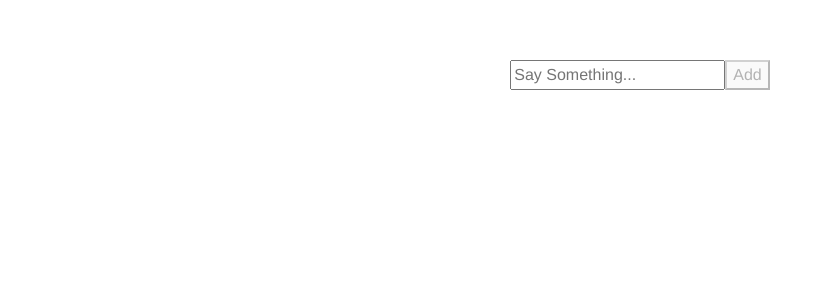
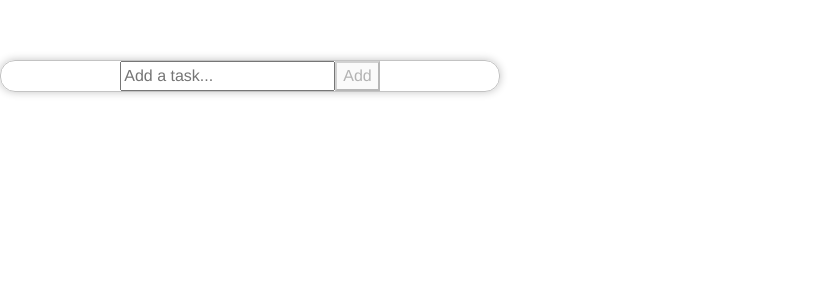
Before and after one commit to jslawtn/joellawtoninteractive, a Vue app: page / in a window 1280 px wide. Shown: the top 300 px of the page, without its empty margins (0-833 px from the left). Built offline with nearby package versions, Linux system fonts and the light colour scheme.

Commit message:
List styling

```diff
--- a/src/components/CheckList.vue
+++ b/src/components/CheckList.vue
@@ -1,18 +1,33 @@
 <style>
  .task-marked{
    text-decoration: line-through;
+ }
+
+ .check-list-container{
+    max-width: 500px;
+    border: 1px solid #c3c3c3;
+    border-radius: 15px;
+    box-shadow: 0px 0px 8px #c3c3c3;
+ }
+
+ .check-list-item{
+   border-bottom: 1px solid #c3c3c3;
+   padding: 0.5rem;
+   margin: 0.5rem 0 0.5rem 0;
  }
 </style>
 
 <template>
   <div>
-    <div v-for="(item, index) in checklist" :key="index">
+    <div class="check-list-container">
+      <div class="check-list-item" v-for="(item, index) in checklist" :key="index">
         <input type="checkbox" :checked="item.checked" v-model="item.checked"/>
         <p :class="{'task-marked': item.checked === true}">{{item.description}}</p>
         <h6>{{formatDateTime(item.created)}}</h6>
+      </div>
+      <input type="input" placeholder="Add a task..." v-model="itemDescription" @keyup.enter="submit"/>
+      <button v-on:click="submit" :disabled="itemDescription === ''">Add</button>
     </div>
-    <input type="input" placeholder="Say Something..." v-model="itemDescription" @keyup.enter="submit"/>
-    <button v-on:click="submit" :disabled="itemDescription === ''">Add</button>
   </div>
 </template>
 
```
